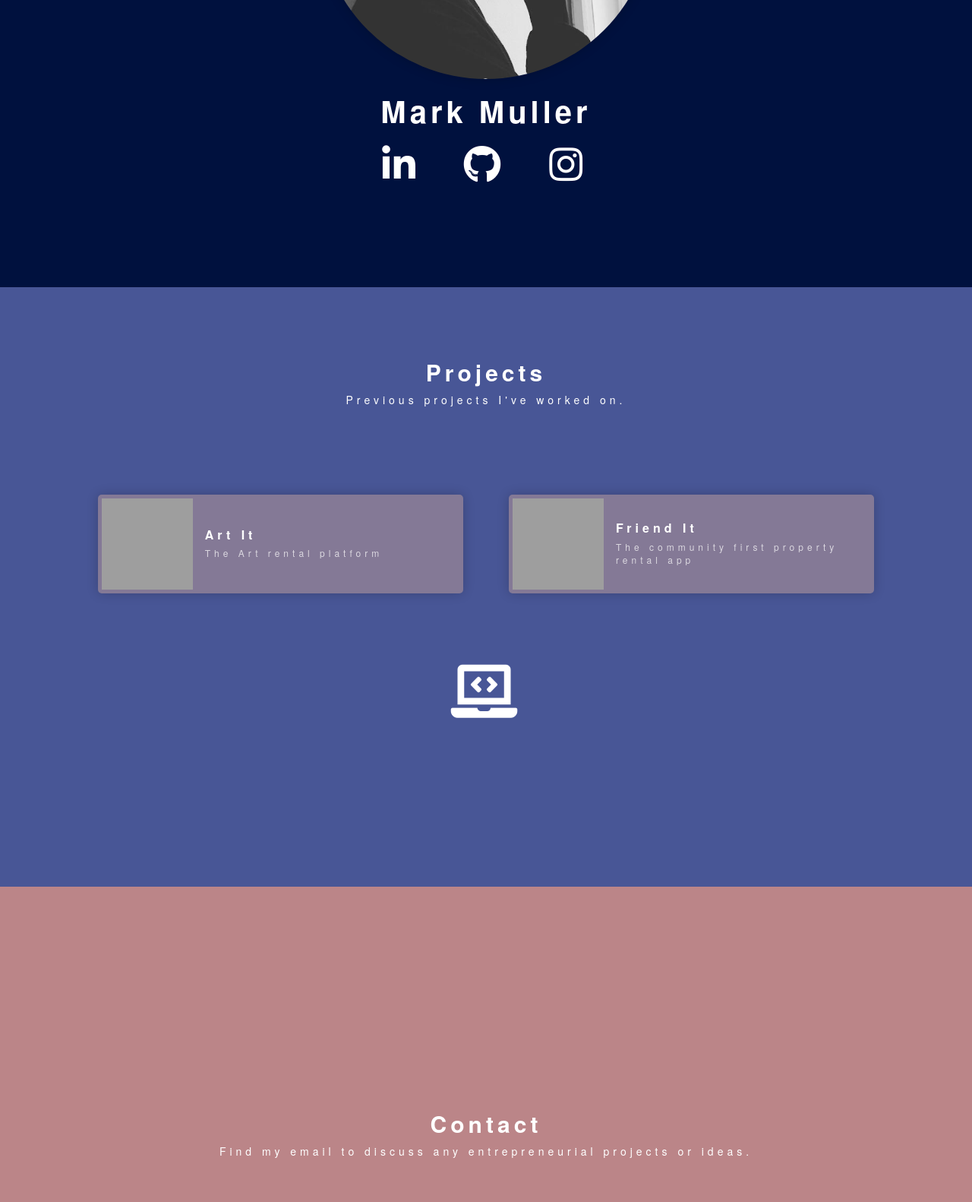
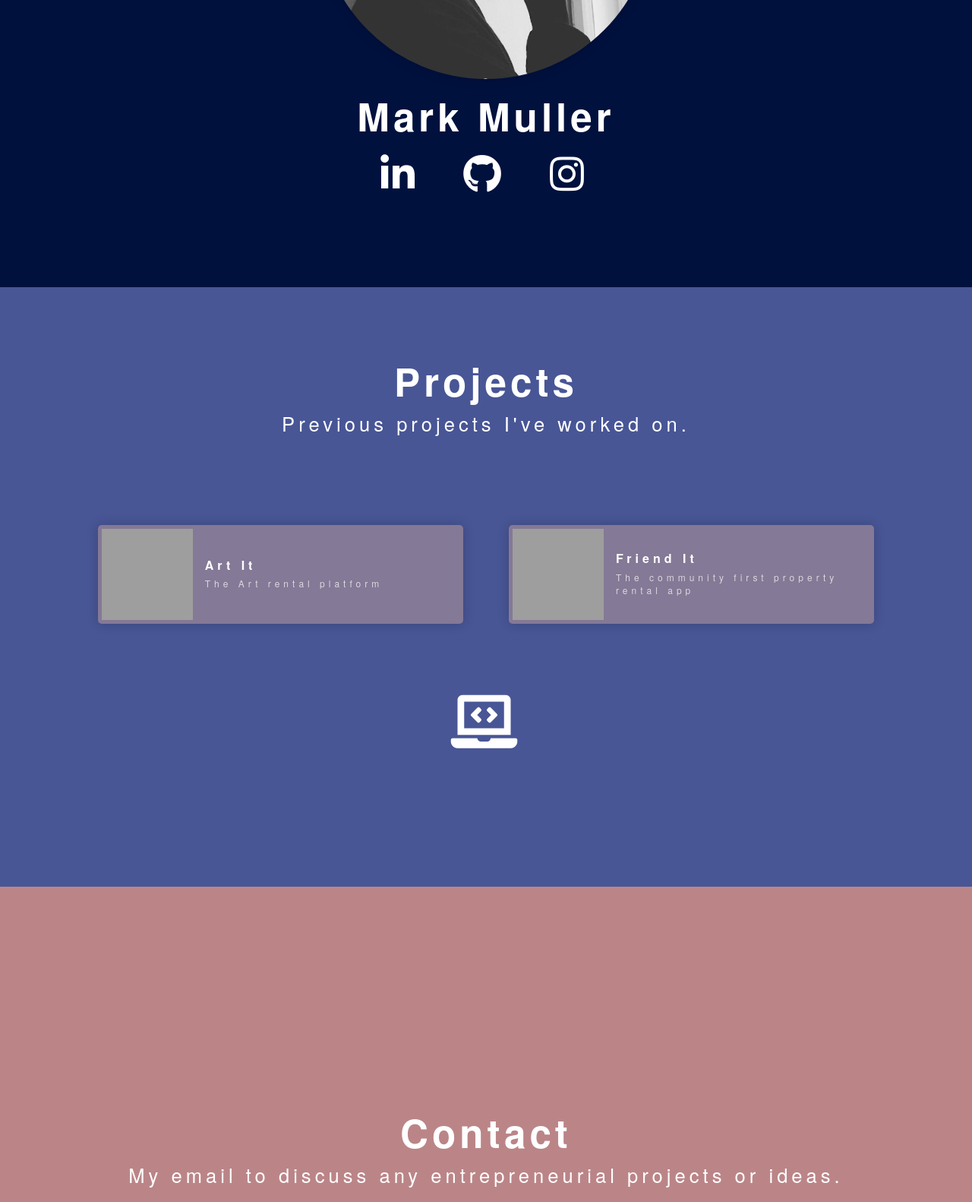
Before and after one commit to Marko-polo-code/profile, a plain HTML site: page index.html in a window 1280 px wide. Shown: the part 1200-2782 px from the top of the page at 76% size. Drawn offline with nearby package versions, Linux system fonts and the light colour scheme; grey boxes are pictures that could not be loaded.

Commit message:
responsive font-size

```diff
--- a/index.html
+++ b/index.html
@@ -21,8 +21,8 @@
 
       <div class="intro" style="background-image: linear-gradient(rgba(0,0,0,0.3),rgba(0,0,0,0.3)), url(https://images.unsplash.com/photo-1527072822261-d82e76bdb103?ixlib=rb-1.2.1&ixid=eyJhcHBfaWQiOjEyMDd9&auto=format&fit=crop&w=1350&q=80);">
         <div class="opening-content">
-          <h1>Hello! I'm Mark</h1>
-          <h2>Welcome to my world</h2>
+          <h1 style="font-size:4vw;">Hello! I'm Mark</h1>
+          <h2 style="font-size:2vw;">Welcome to my world</h2>
         </div>
       </div>
 
@@ -33,8 +33,8 @@
             <div class="picture">
               <img src="./images/me.png" alt="Mark image" id="picture" class="shadowed">
             </div>
-            <h1>Mark Muller</h1>
-            <ul class="list-inline">
+            <h1 style="font-size:4vw;">Mark Muller</h1>
+            <ul class="list-inline" style="font-size:4vw;">
               <li>
                 <a target="_blank" href="https://www.linkedin.com/in/markmuller-recruiter/">
                   <i class="fab fa-linkedin-in"></i>
@@ -60,8 +60,8 @@
       <div class="container" style="background-color: #485696;">
         <div class="projects">
           <div class="header">
-            <h2>Projects</h2>
-            <p>Previous projects I've worked on.</p>
+            <h2 style="font-size:4vw;">Projects</h2>
+            <p style="font-size:2vw;">Previous projects I've worked on.</p>
           </div>
 
           <div class="products">
@@ -100,10 +100,10 @@
         <div class="contact">
           <div class="closing-content">
             <div class="header">
-              <h2>Contact</h2>
-              <p>Find my email to discuss any entrepreneurial projects or ideas.</p>
+              <h2 style="font-size:4vw;">Contact</h2>
+              <p style="font-size:2vw;">My email to discuss any entrepreneurial projects or ideas.</p>
             </div>
-            <a target="_blank" href="mailto:mark.muller.w@gmail.com" id="email">mark.muller.w@gmail.com</a>
+            <a target="_blank" href="mailto:mark.muller.w@gmail.com" id="email" style="font-size:2vw;">mark.muller.w@gmail.com</a>
           </div>
         </div>
       </div>
```
